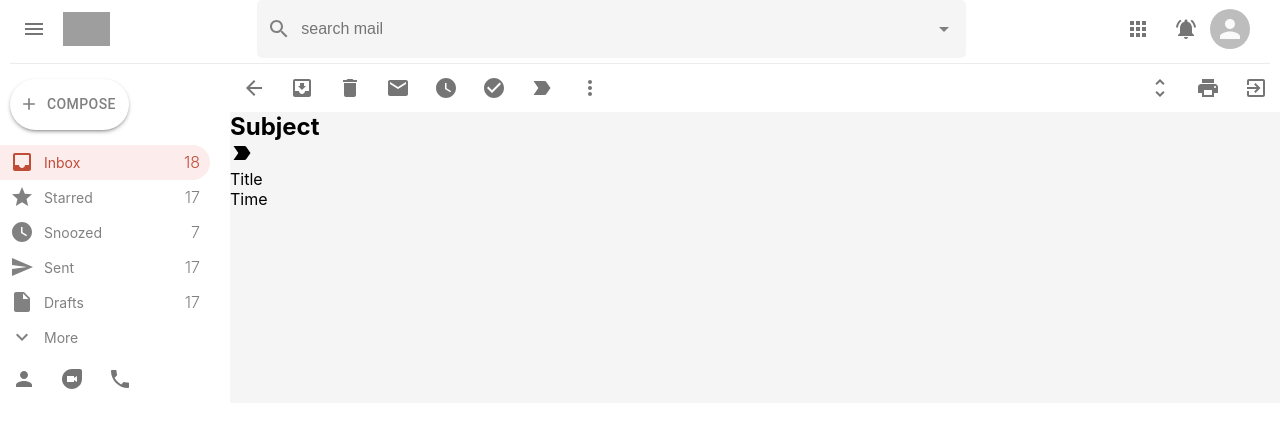
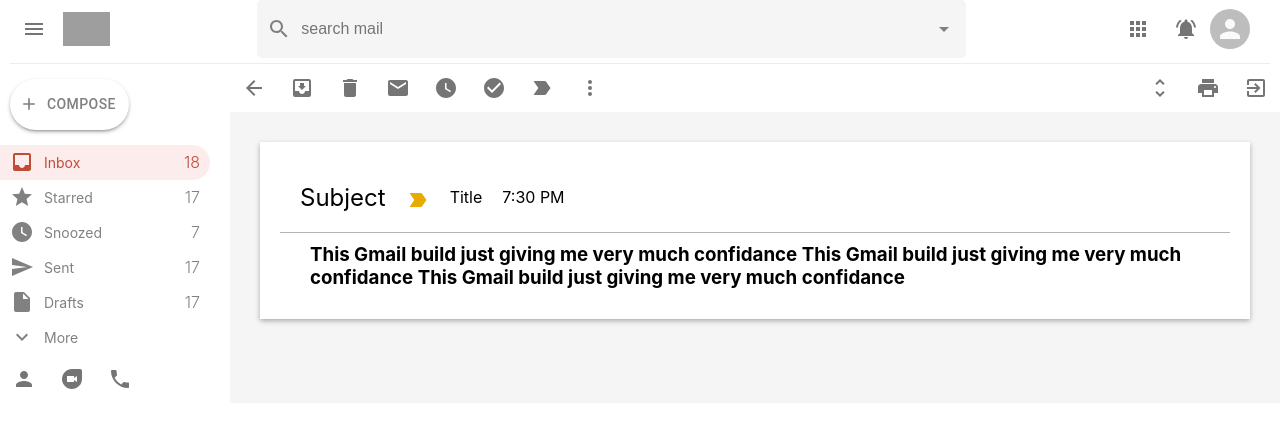
Before and after one commit to SammedSankonatti/gmail-frontend, a React (Create React App) app: page /mail in a window 1280 px wide. Shown: the top 428 px of the page. Built offline with nearby package versions, Linux system fonts and the light colour scheme; grey boxes are pictures that could not be loaded.

Commit message:
building the mail part

```diff
--- a/src/Mail.css
+++ b/src/Mail.css
@@ -13,6 +13,51 @@
     display: flex;
 }
 
-/* .mail__toolsRight{
+.mail__toolsRight{
     display: flex;
+}
+
+.mail__body{
+    display: flex;
+    flex-direction: column;
+    margin: 30px;
+    background-color: #fff;
+    padding: 20px;
+    /* height: 100vh; */
+    height: auto;
+    box-shadow: 0px 2px 5px 0px rgba(0,0,0,0.3);
+}
+
+.mail__bodyHeader{
+    display: flex;
+    align-items: center;
+    border-bottom: 1px solid rgb(182, 178, 178);
+    padding: 20px;
+    position: relative;
+}
+
+.mail__bodyHeader >h2{
+    font-weight: 400;
+    margin-right: 20px;
+}
+
+.mail__importantIcon{
+    padding-top: 6px;
+    color: #e8ab02 !important;
+}
+
+.mail__bodyHeader >p{
+    margin-left: 20px;
+}
+
+/* .mail__time{
+    position: absolute;
+    top: 24px;
+    right: 0;
 } */
+
+.mail__message{
+    padding: 10px;
+    margin-left: 20px;
+    overflow-wrap: break-word;
+}
--- a/src/Mail.js
+++ b/src/Mail.js
@@ -67,10 +67,12 @@
                     <h2> Subject</h2>
                     <LabelImportantIcon className="mail__importantIcon" />
                     <p> Title </p>
-                    <p>Time</p>
+                    <p className="mail__time" >7:30 PM</p>
                 </div>
-                <div>
-
+                <div className="mail__message">
+                    <h3> This Gmail build just giving me very much confidance
+                         This Gmail build just giving me very much confidance
+                         This Gmail build just giving me very much confidance  </h3>
                 </div>
             </div>
 
```
Also changed, not shown: 1 other file (tests, documents, lock files or other folders).
